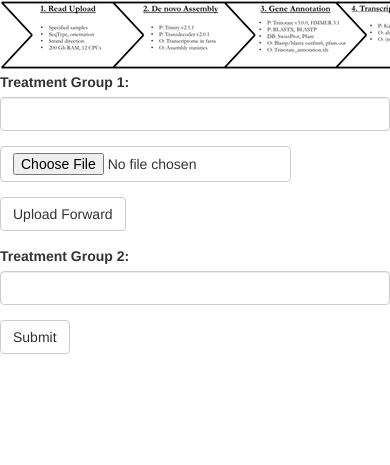
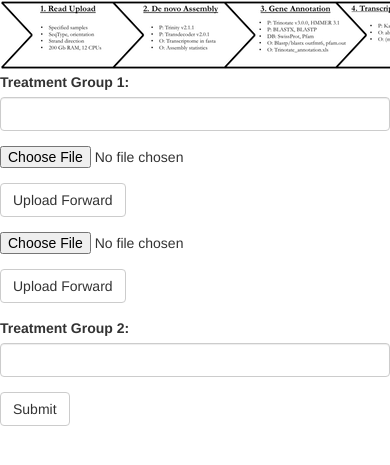
Before and after one commit to sbrown8/westernbiohacks, a PHP site: page / in a window 390 px wide; the page is wider, and only the part inside the window is pictured. Shown: the top 465 px of that part. Run offline with PHP 8.4, Linux system fonts and the light colour scheme.

Commit message:
forward and rev

```diff
--- a/index.php
+++ b/index.php
@@ -30,11 +30,23 @@ and open the template in the editor.
 					    <label for="treatment1">Treatment Group 1:</label>
 					    <input type="text" class="form-control" id="treatment1">
 					  </div>
+					  <div class="row">
+					  <div class="col-md-3">
 					  <div class="form-group">
-					  	<input class="btn btn-default" type="file" name="fwd" id="trt1fwd1">
+					  	<input type="file" name="fwd" id="trt1fwd1">
 						</div>
 					<div class="form-group">
 						<input class="btn btn-default" type="submit" value="Upload Forward" name="submit">
+					  </div>
+					  </div>
+					  <div class="col-md-3">
+					  <div class="form-group">
+					  	<input type="file" name="rev" id="trt1rev">
+						</div>
+					<div class="form-group">
+						<input class="btn btn-default" type="submit" value="Upload Forward" name="submit">
+					  </div>
+					  </div>
 					  </div>
 					  <div class="form-group">
 					    <label for="treatment2">Treatment Group 2:</label>
```
